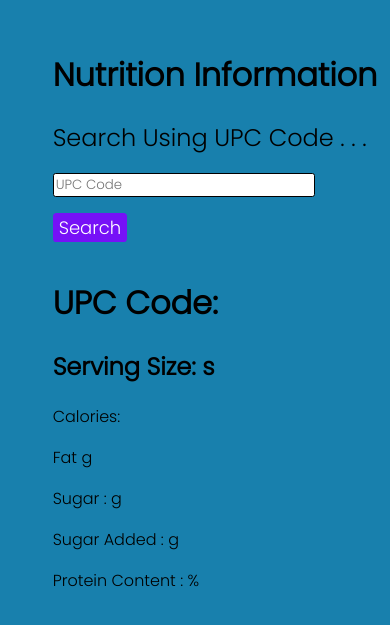
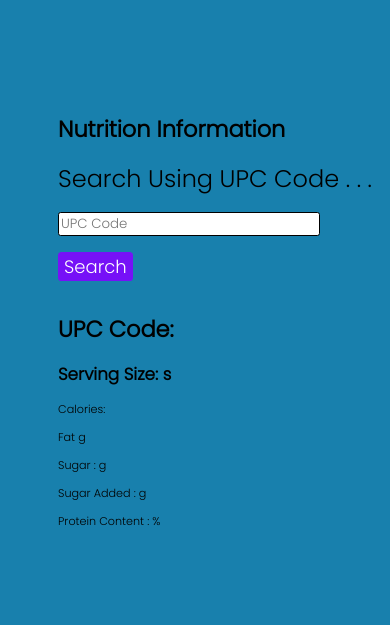
Before and after one commit to GLRose/nutrition-facts-client, a React (Create React App) app: page / in a window 390 px wide. Shown: the part 111-736 px from the top of the page. Built offline with nearby package versions, Linux system fonts and the light colour scheme; a web font is replaced by a local one.

Commit message:
media query

```diff
--- a/src/components/nutrition-form.css
+++ b/src/components/nutrition-form.css
@@ -38,3 +38,9 @@
   font-weight: 400;
   font-size: 1.5rem;
 }
+
+@media only screen and (max-width: 600px) {
+  body {
+    font-size: 0.7rem;
+  }
+}
```
